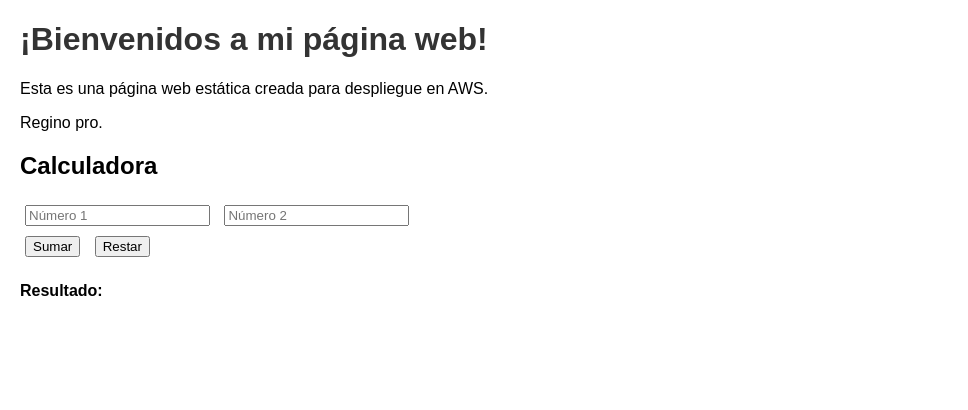
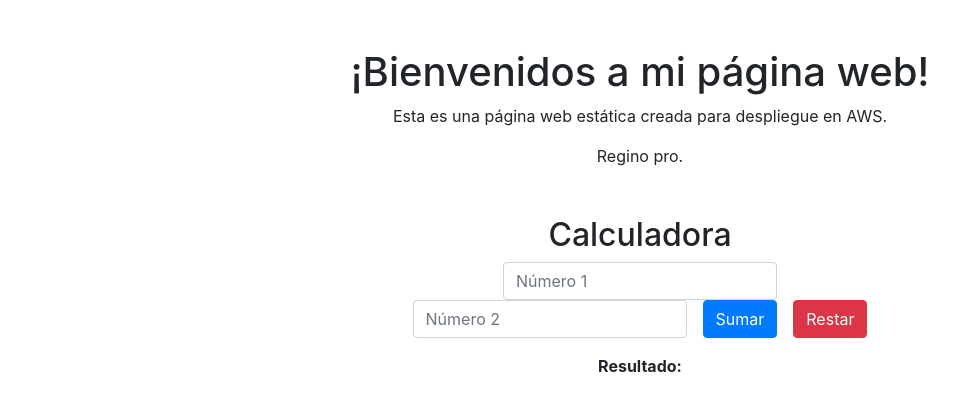
Before and after one commit to gaspargonzalez06/RepoWebTopicos2, a website: page index.html in a window 1280 px wide. Shown: the whole page, without its empty margins (0-968 px from the left). Drawn offline with nearby package versions, Linux system fonts and the light colour scheme; files that its build step writes are made by us from their sources; files whose address does not match are found by name.

Commit message:
Update index.html
regino no confio

```diff
--- a/index.html
+++ b/index.html
@@ -4,26 +4,48 @@
     <meta charset="UTF-8">
     <meta name="viewport" content="width=device-width, initial-scale=1.0">
     <title>Mi Página Web</title>
-    <link rel="stylesheet" href="css/style.css">
+    <!-- Bootstrap CSS CDN -->
+    <link href="https://stackpath.bootstrapcdn.com/bootstrap/4.5.2/css/bootstrap.min.css" rel="stylesheet">
 </head>
 <body>
-    <h1>¡Bienvenidos a mi página web!</h1>
-    <p>Esta es una página web estática creada para despliegue en AWS.</p>
-    <p>Regino pro.</p>
+    <div class="container mt-5">
+        <h1 class="text-center">¡Bienvenidos a mi página web!</h1>
+        <p class="text-center">Esta es una página web estática creada para despliegue en AWS.</p>
+        <p class="text-center">Regino pro.</p>
 
-    <h2>Calculadora</h2>
-    <form id="calculadora">
-        <input type="number" id="numero1" placeholder="Número 1">
-        <input type="number" id="numero2" placeholder="Número 2">
-        <br>
-        <button type="button" onclick="sumar()">Sumar</button>
-        <button type="button" onclick="restar()">Restar</button>
-        <!-- Descomenta las siguientes líneas para agregar multiplicación y división -->
-        <!-- <button type="button" onclick="multiplicar()">Multiplicar</button> -->
-        <!-- <button type="button" onclick="dividir()">Dividir</button> -->
-    </form>
-    <p id="resultado">Resultado: </p>
+        <div class="row justify-content-center mt-5">
+            <div class="col-md-6">
+                <h2 class="text-center">Calculadora</h2>
+                <form id="calculadora" class="form-inline justify-content-center">
+                    <div class="form-group mx-2">
+                        <input type="number" class="form-control" id="numero1" placeholder="Número 1">
+                    </div>
+                    <div class="form-group mx-2">
+                        <input type="number" class="form-control" id="numero2" placeholder="Número 2">
+                    </div>
+                    <div class="form-group mx-2">
+                        <button type="button" class="btn btn-primary" id="sumar">Sumar</button>
+                    </div>
+                    <div class="form-group mx-2">
+                        <button type="button" class="btn btn-danger" id="restar">Restar</button>
+                    </div>
+                    <!-- Descomenta las siguientes líneas para agregar multiplicación y división -->
+                    <!-- <div class="form-group mx-2"> -->
+                    <!--     <button type="button" class="btn btn-success" id="multiplicar">Multiplicar</button> -->
+                    <!-- </div> -->
+                    <!-- <div class="form-group mx-2"> -->
+                    <!--     <button type="button" class="btn btn-warning" id="dividir">Dividir</button> -->
+                    <!-- </div> -->
+                </form>
+                <p id="resultado" class="text-center mt-3 font-weight-bold">Resultado: </p>
+            </div>
+        </div>
+    </div>
 
+    <!-- Bootstrap JS and dependencies -->
+    <script src="https://code.jquery.com/jquery-3.5.1.slim.min.js"></script>
+    <script src="https://cdn.jsdelivr.net/npm/@popperjs/core@2.5.4/dist/umd/popper.min.js"></script>
+    <script src="https://stackpath.bootstrapcdn.com/bootstrap/4.5.2/js/bootstrap.min.js"></script>
     <script src="js/main.js"></script>
 </body>
 </html>
```
